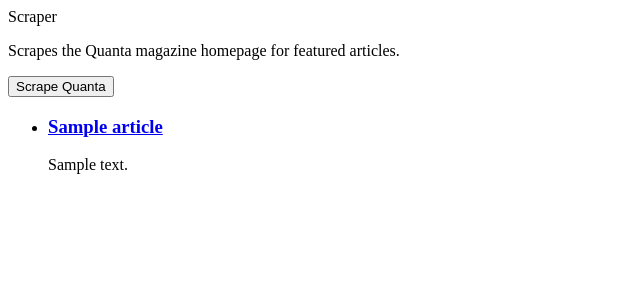
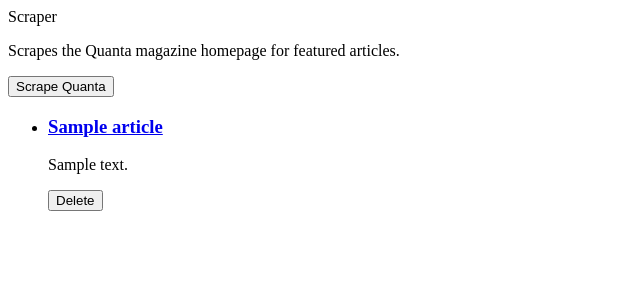
Before and after one commit to deanhooker/quanta-scraper, a Django app: page / in a window 1280 px wide. Shown: the top 300 px of the page, without its empty margins (0-640 px from the left). Run offline with Django 3.2, Linux system fonts and the light colour scheme; tables that the repository leaves empty hold one stand-in row (values such as "Sample post").

Commit message:
delete article

```diff
--- a/scraper/templates/scraper/index.html
+++ b/scraper/templates/scraper/index.html
@@ -13,6 +13,11 @@
             <li>
                 <h3><a href="{{article.link}}" target="_blank">{{article.title}}</a></h3>
                 <p>{{article.excerpt}}</p>
+                <form method="POST" action="{% url 'scraper:delete_article' article.title %}">
+                    <!-- <form> -->
+                    {% csrf_token %}
+                    <button type="submit">Delete</button>
+                </form>
             </li>
 
         {% endfor %}
--- a/scraper/urls.py
+++ b/scraper/urls.py
@@ -11,4 +11,7 @@
 
     # Scrape articles.
     path('scrape/', views.scrape, name='scrape'),
+
+    # Delete an article.
+    path('delete/<article_id>/', views.delete_article, name='delete_article')
 ]
--- a/scraper/views.py
+++ b/scraper/views.py
@@ -38,3 +38,10 @@
             continue
 
     return redirect('/')
+
+def delete_article(request, article_id):
+    """Delete a stored article."""
+    article = Article.objects.get(title=article_id)
+    article.delete()
+
+    return redirect('/')
```
